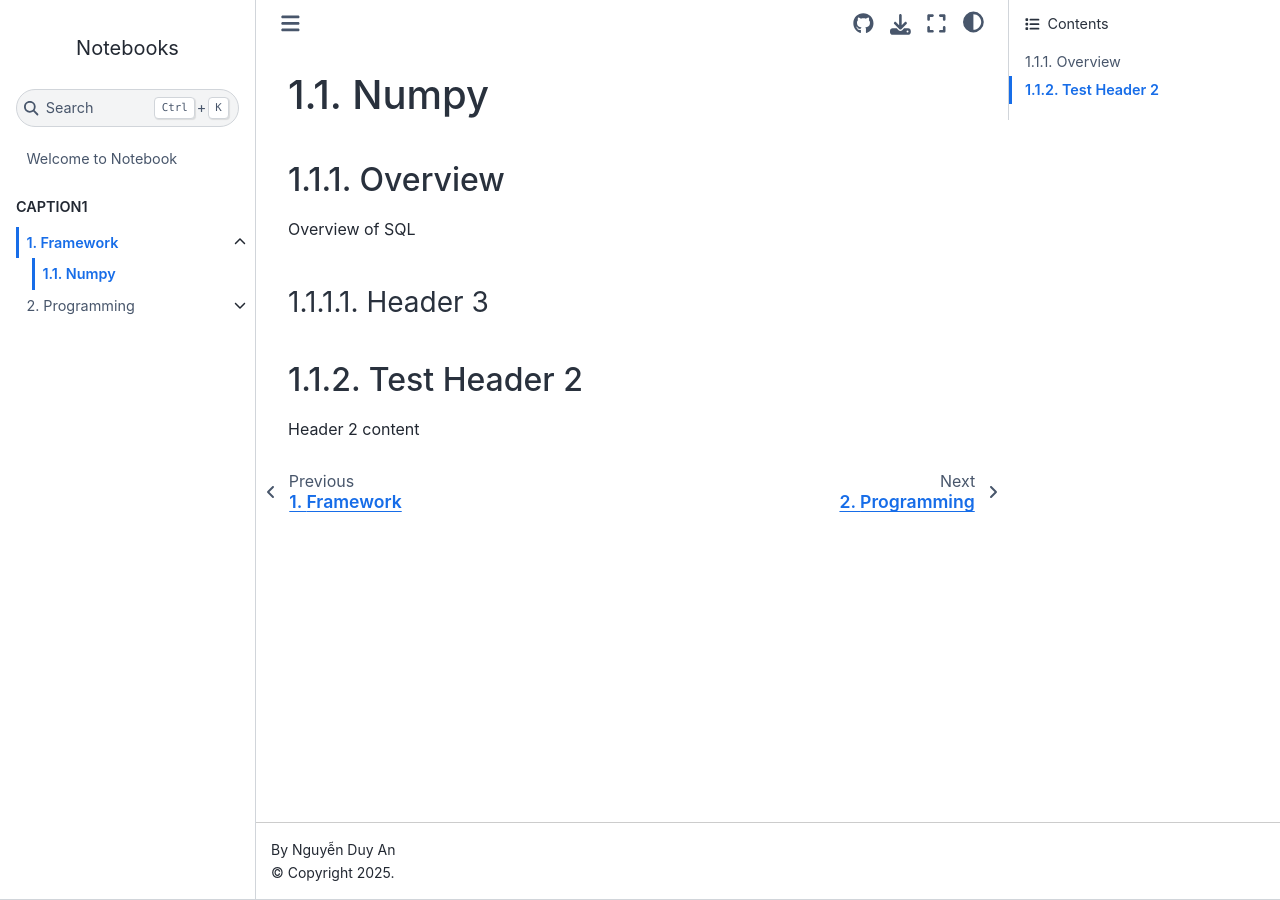
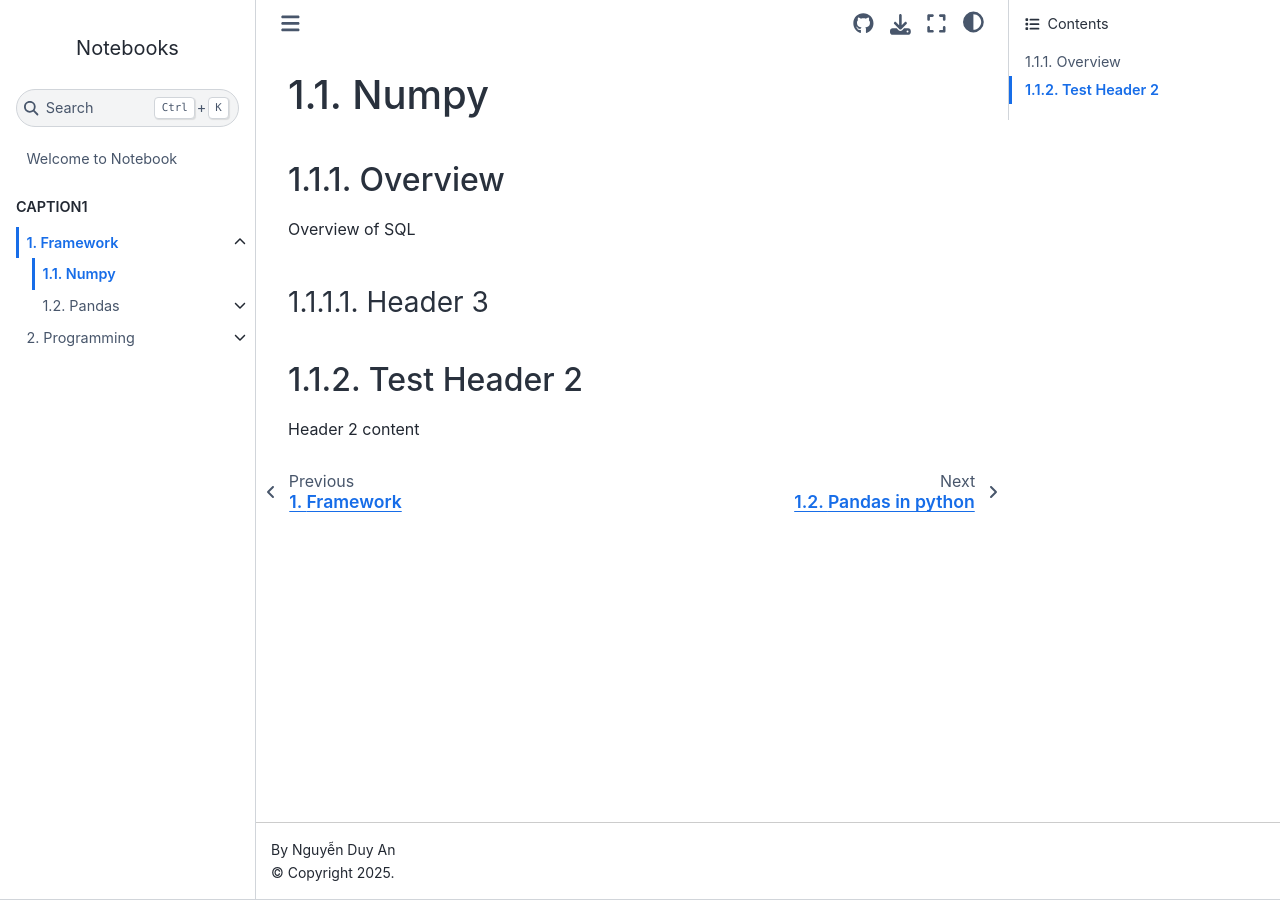
Before and after one commit to NguyenDuyAn119/notebook, a Jupyter Book: the page built from contents/Framework/Numpy/numpy.md, in a window 1280 px wide. Built offline with Jupyter Book 1.0.4 settings and Sphinx 7.4.7 and the Sphinx Book theme 1.1.4, drawn with Linux system fonts in a browser that asks for light colours; pages that are not in the unit, such as notebooks, are missing from menus.

Commit message:
add pandas to framework

```diff
--- a/_toc.yml
+++ b/_toc.yml
@@ -17,6 +17,12 @@ parts:
     - file: contents/Framework/Numpy/numpy
       title: Numpy
 
+    - file: contents/Framework/Pandas/pandas
+      title: Pandas
+      sections:
+      - file: contents/Framework/Pandas/Pandas.ipynb
+        title: Pandas-basic
+
   - file: contents/Programming/_index.md
     title: Programming
     sections:
@@ -30,8 +36,6 @@ parts:
     - file: contents/Programming/Python/_index
       title: Python
       sections:
-      - file: contents/Programming/Python/Pandas.ipynb
-        title: Pandas
       - file: contents/Programming/Python/Python Basic.ipynb
         title: python-basic
 
--- /dev/null
+++ b/contents/Framework/Pandas/pandas.md
@@ -0,0 +1 @@
+# Pandas in python
```
Also changed, not shown: 2 other files.
